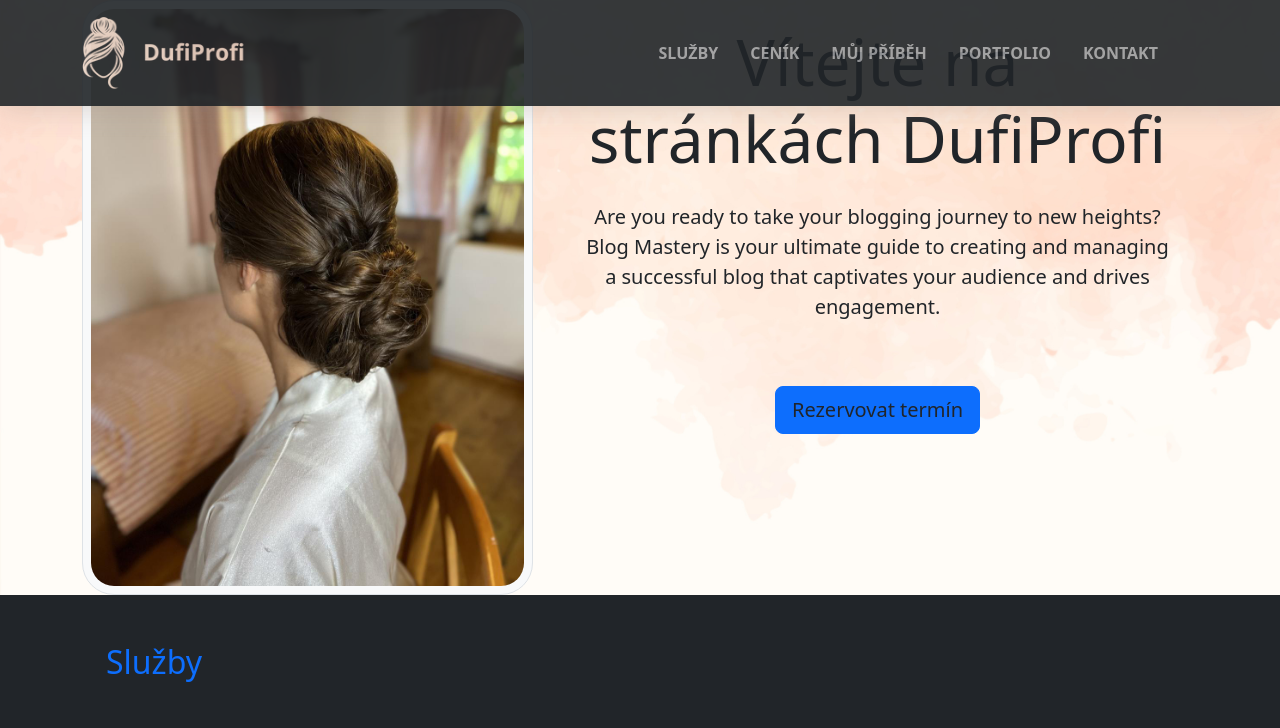
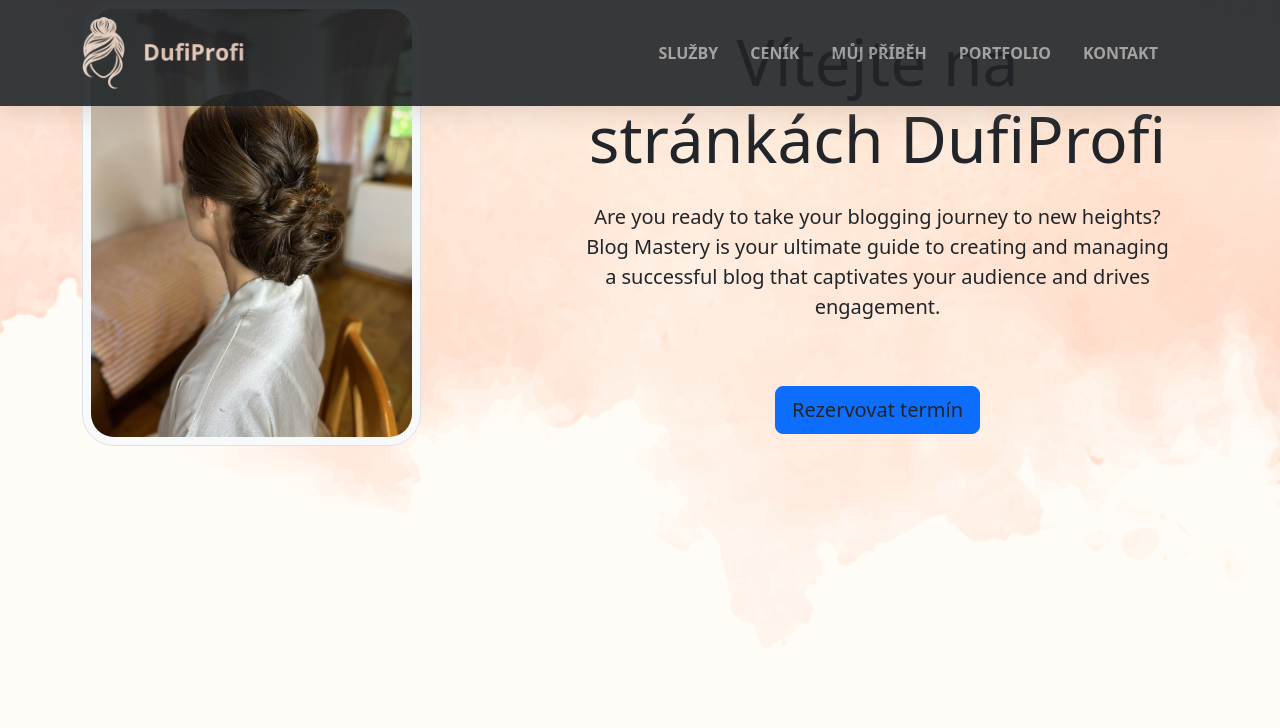
Before and after one commit to VaclavNekolny/DufiPROFI, a PHP site: page / in a window 1280 px wide. Shown: the top 728 px of the page. Run offline with PHP 8.4, Linux system fonts and the light colour scheme; style sheets or scripts are compiled from the project's sources; some libraries are stand-ins or nearby versions; some web fonts are replaced.

Commit message:
hero min-height:100vw;

```diff
--- a/scss/style.scss
+++ b/scss/style.scss
@@ -26,8 +26,11 @@
   background-size: cover;
 }
 
-.hero img {
-  border-radius: 45px;
+.hero {
+  min-height: 100vh;
+  img {
+    max-height: 75%;
+  }
 }
 
 hr {
```
